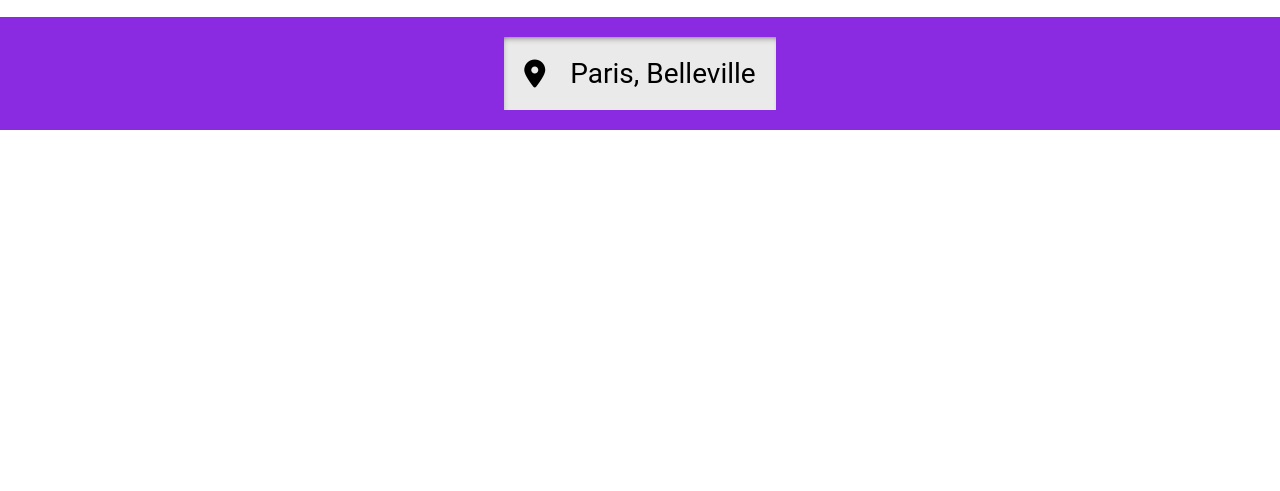
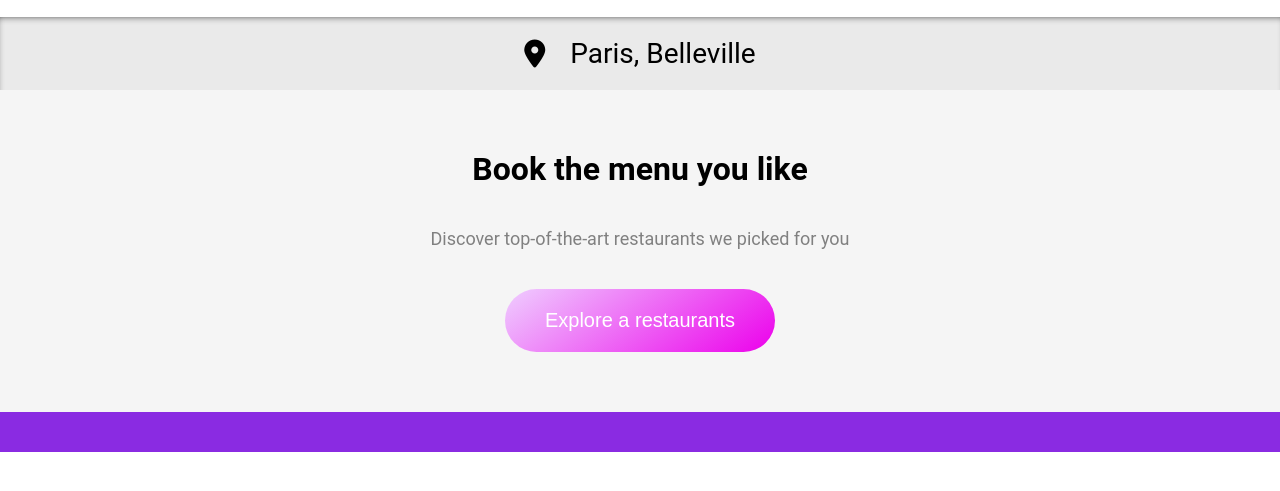
Before and after one commit to skippynea/P3, a website: page index.html in a window 1280 px wide. Shown: the part 91-582 px from the top of the page. Drawn offline with Linux system fonts and the light colour scheme.

Commit message:
menu choice on 1rst page

```diff
--- a/index.html
+++ b/index.html
@@ -17,13 +17,19 @@
     <header>
         <img src="img/logo/ohmyfood.png">
     </header>
+
+    <!--principal Box with "location" and "how it works" and "restaurants choices"-->
+    <div class="location">
+        <!--Box "Explore Restaurants by location"-->
+        <i class="fas fa-map-marker-alt"></i>
+        <span class="location-city">Paris, Belleville</span>
+    </div>
+    <div class="hero">
+        <h1>Book the menu you like</h1>
+        <p>Discover top-of-the-art restaurants we picked for you</p>
+        <button>Explore a restaurants</button>
+    </div>
     <div class="main-container">
-        <!--principal Box with "location" and "how it works" and "restaurants choices"-->
-        <div class="location">
-            <!--Box "Explore Restaurants by location"-->
-            <i class="fas fa-map-marker-alt"></i>
-            <span class="location-city">Paris, Belleville</span>
-        </div>
         <div class="book_menu">
             <!--Title "Book the menu you like"-->
         </div>
--- a/sass/main.scss
+++ b/sass/main.scss
@@ -32,6 +32,32 @@ header {
     }
 }
 
+.hero {
+    background-color: #f5f5f5;
+    display: flex;
+    align-items: center;
+    flex-direction: column;
+    padding: 20px 40px;
+    h1 {
+        margin: 40px 0px;
+    }
+    p {
+        color: grey;
+        margin-bottom: 40px;
+        font-size: 18px;
+    }
+    button {
+        font-size: 20px;
+        color: white;
+        background: rgb(236, 0, 235);
+        background: linear-gradient(324deg, rgba(236, 0, 235, 1) 0%, rgba(239, 206, 255, 1) 100%);
+        border: none;
+        padding: 20px 40px;
+        border-radius: 40px;
+        margin-bottom: 40px;
+    }
+}
+
 .main-container {
     display: flex;
     justify-content: center;
```
Also changed, not shown: css/main.min.css, 1 other file.
